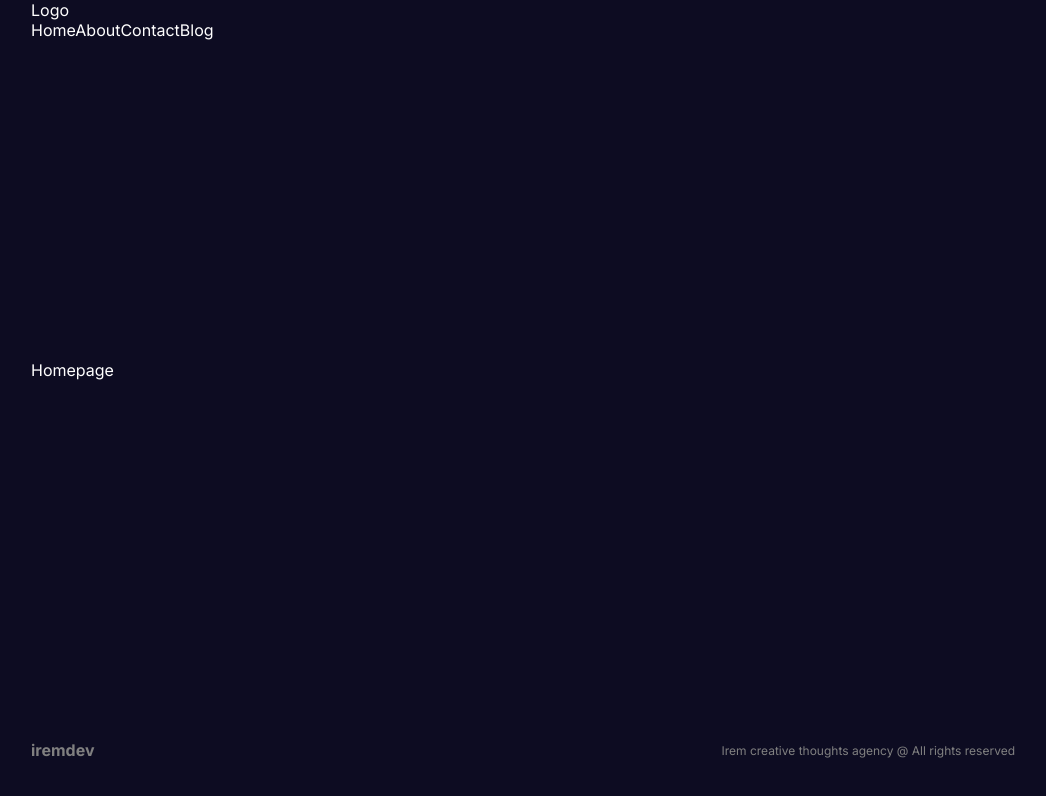
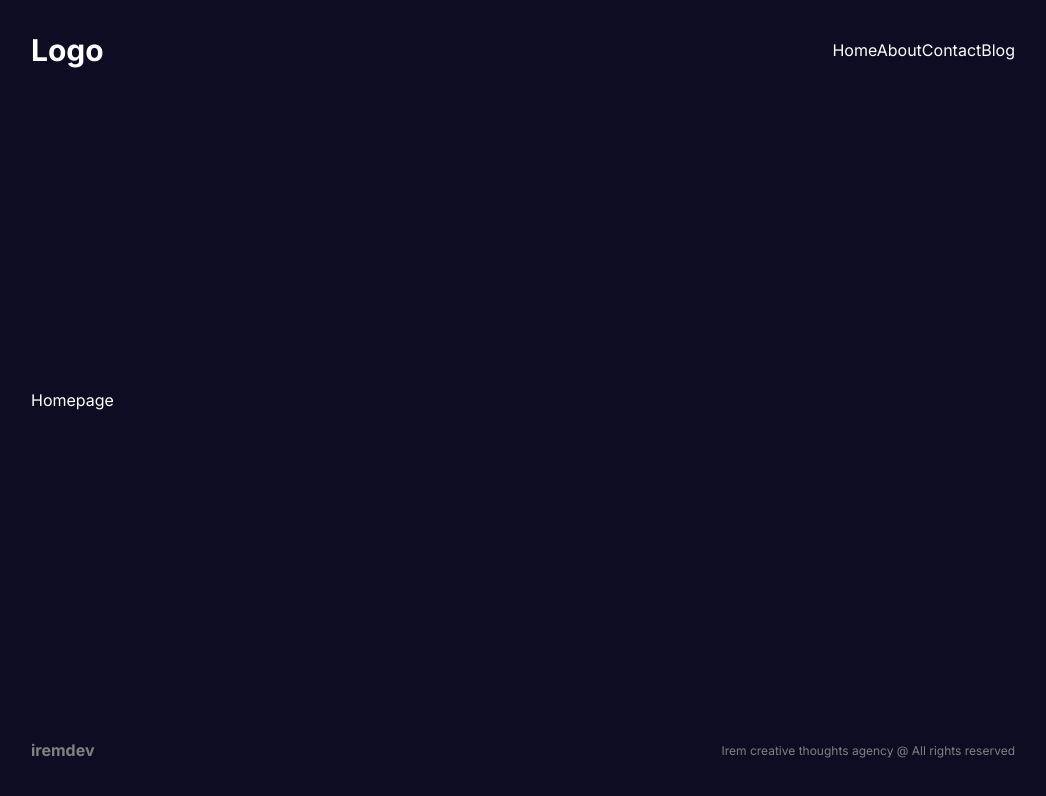
Before and after one commit to irem-koc/next14-tutorial, a Next.js app: page / in a window 1280 px wide. Shown: the top 796 px of the page, without its empty margins (117-1163 px from the left). Built offline with nearby package versions, Linux system fonts and the light colour scheme.

Commit message:
feat: add navbar and module.css file

```diff
--- a/src/components/navbar/Navbar.jsx
+++ b/src/components/navbar/Navbar.jsx
@@ -1,15 +1,17 @@
-import Links from './links/Links';
-
+import Link from "next/link";
+import Links from "./links/Links";
+import styles from "./navbar.module.css";
 const Navbar = () => {
   return (
-    <div>
-      <div>Logo</div>
+    <div className={styles.container}>
+      <Link href="/" className={styles.logo}>
+        Logo
+      </Link>
       <div>
-       <Links />
-
+        <Links />
       </div>
     </div>
-  )
-}
+  );
+};
 
-export default Navbar
+export default Navbar;
--- /dev/null
+++ b/src/components/navbar/navbar.module.css
@@ -0,0 +1,11 @@
+.container{
+    height: 100px;
+    display: flex;
+    align-items: center;
+    justify-content: space-between;
+
+}
+.logo{
+    font-size: 30px;
+    font-weight: bold;
+}
```
